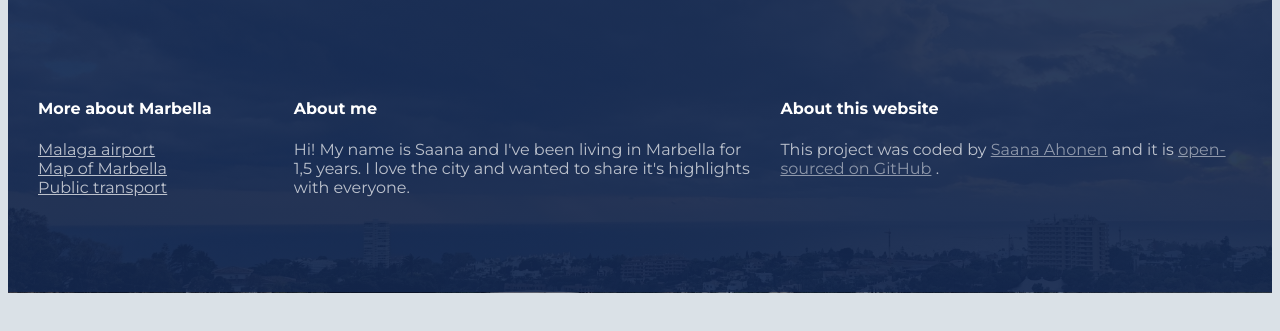
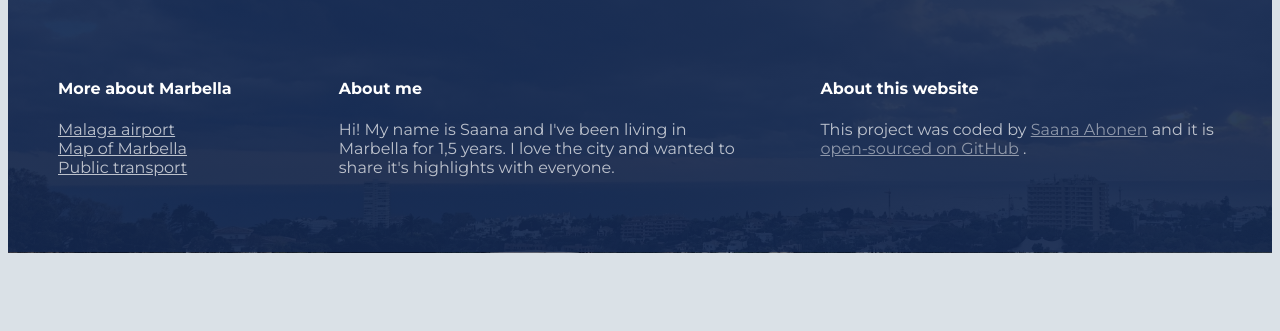
Before and after one commit to sapsu/travel-project-marbella, a plain HTML site: page index.html in a window 1280 px wide. Shown: the part 423-754 px from the top of the page. Drawn offline with Linux system fonts and the light colour scheme.

Commit message:
Updated footer css

```diff
--- a/src/styles.css
+++ b/src/styles.css
@@ -52,7 +52,7 @@ footer {
   background-size: cover;
   background-repeat: no-repeat;
   color: white;
-  padding: 50px 0;
+  padding: 60px 0;
 }
 footer ul {
   padding: 0;
@@ -70,10 +70,10 @@ footer p {
   opacity: 0.7;
 }
 .footer-content {
-  padding: 30px;
+  padding: 0 50px;
   display: grid;
   grid-template-columns: 1fr 2fr 2fr;
-  grid-gap: 25px;
+  grid-gap: 80px;
 }
 @media (max-width: 960px) {
   .hero h1 {
```
